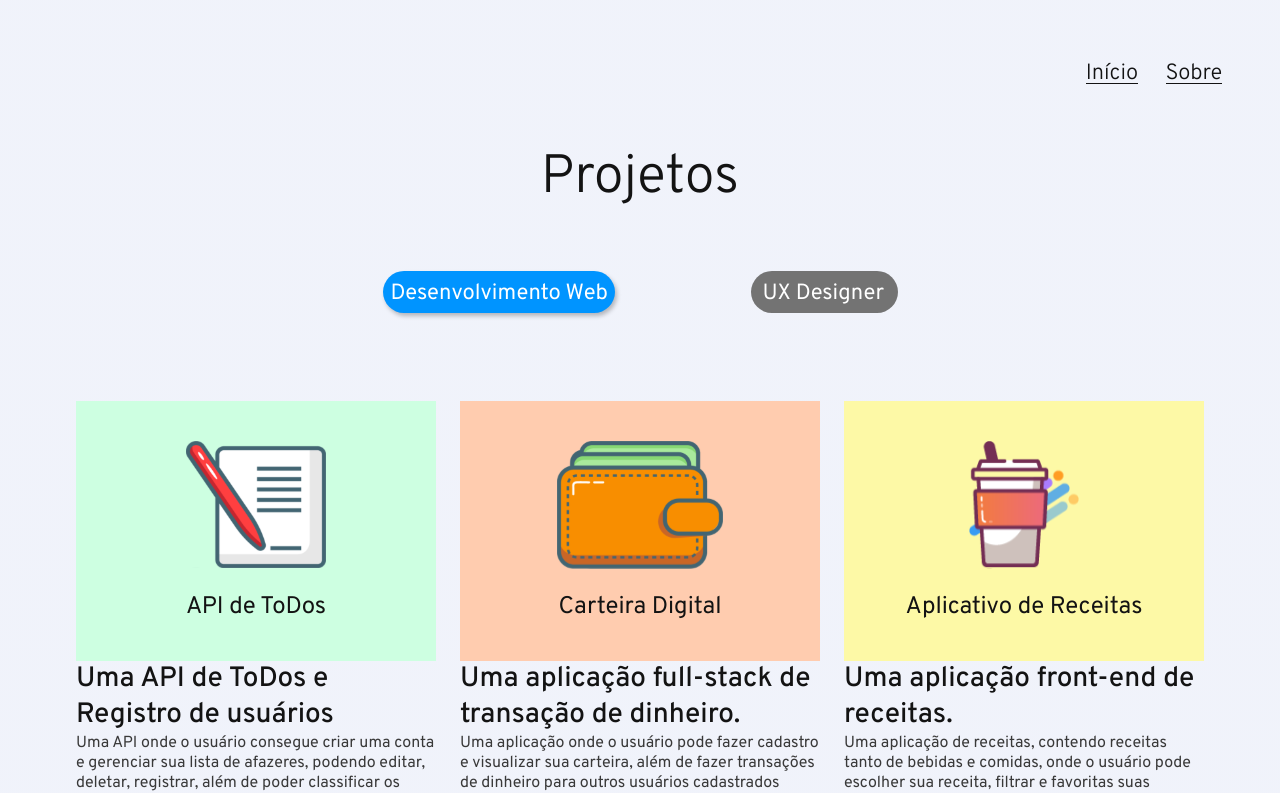
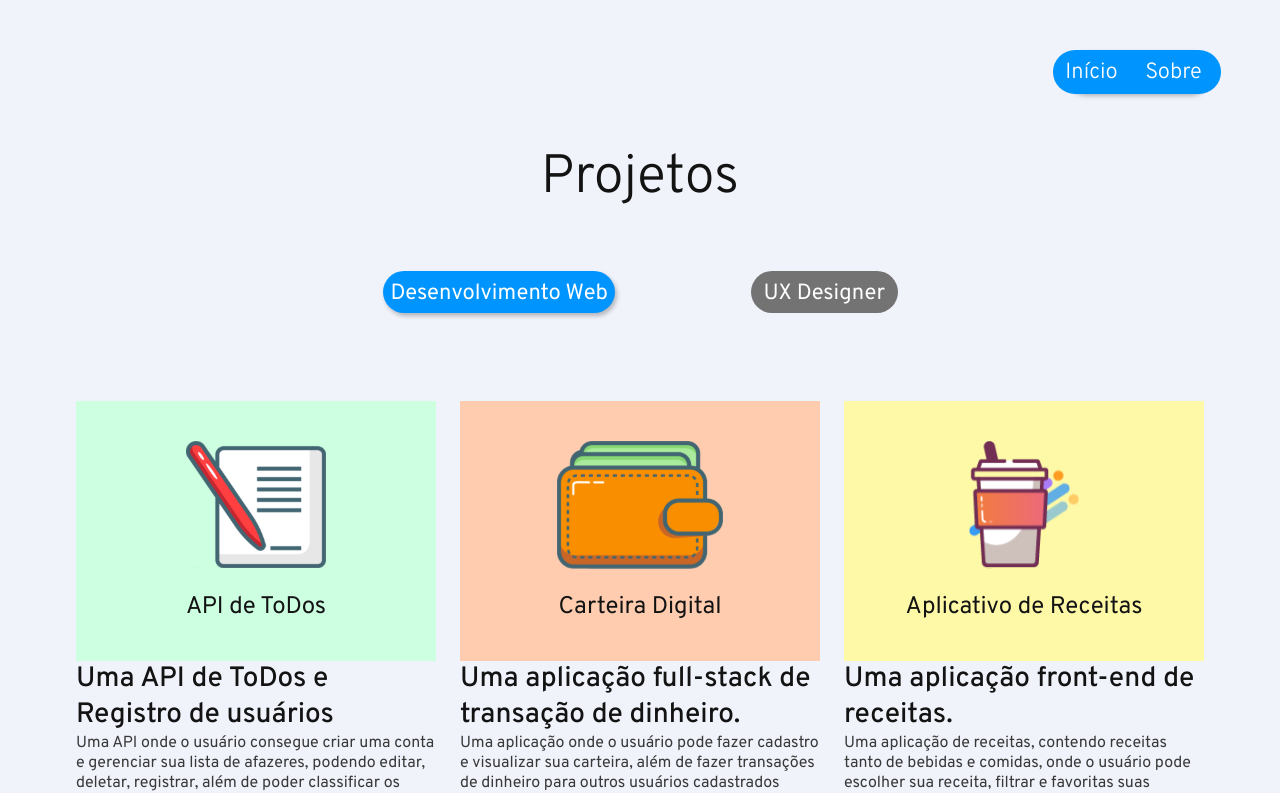
Before and after one commit to matheusjesse/portifolio-matheus-jesse, a React (Create React App) app: page /projetos in a window 1280 px wide. Shown: the top 793 px of the page. Built offline with nearby package versions, Linux system fonts and the light colour scheme; a web font is replaced by a local one.

Commit message:
style: alterando o estilo do menu de navegacao da pagina

```diff
--- a/src/componentes/Header/index.js
+++ b/src/componentes/Header/index.js
@@ -5,10 +5,10 @@ const ProjectHeader = () => {
   return(
     <div className='menuContainer'>
       <Link to="/home">
-        <div className='titleText'>Início</div>
+        <div className='titleTextLeft'>Início</div>
       </Link>
       <Link to="/about">
-        <div className='titleText'>Sobre</div>
+        <div className='titleTextRight'>Sobre</div>
       </Link>
     </div>
   )
@@ -18,10 +18,10 @@ const AboutHeader = () => {
   return(
     <div className='menuContainer'>
         <Link to="/home">
-          <div className='titleText'>Início</div>
+          <div className='titleTextLeft'>Início</div>
         </Link>
         <Link to="/projetos">
-          <div className='titleText'>Projetos</div>
+          <div className='titleTextRight'>Projetos</div>
         </Link>
     </div>
   )
--- a/src/componentes/Header/style.js
+++ b/src/componentes/Header/style.js
@@ -7,37 +7,76 @@ const HeaderContainer = styled.header`
   align-items: center;
   margin-right: 44px;
   height: 144px;
+  position: fixed;
+  top: 0;
 
   @media only screen and (max-width: 447px) {
-    margin-right: 0px;
+    margin-right: 12px;
   }
   .menuContainer {
       display: flex;
-      width: 164px;
       justify-content: space-around;
+      width: 147px;
+      height: 44px;
+      text-align: center;
+      display: flex;
+      justify-content: center;
+      align-items: center;
+      border-radius: 22px;
+      margin-right: 48px;
+      box-shadow: 2px 2px 4px 0px rgba(0, 0, 0, 0.25);
       @media only screen and (max-width: 700px) {
-      margin-right: 12px;
-
-  }
+      margin-right: 32px;
+    }
   }
 
   a {
     text-decoration: none;
   }
 
-  .titleText {
-    height: 24px;
+  .titleTextLeft {
+    display: flex;
+    width: 74px;
+    height: 44px;
+    flex-direction: column;
+    justify-content: center;
+    flex-shrink: 0;
     font-family: 'Overpass', sans-serif;
     font-size: 22px;
     font-weight: 300;
-    color: #131313;
-    border-bottom: 1px solid #131313;
+    color: #FFF;
+    background-color: #0094FF;
+    border-radius: 22px 0 0px 22px ;
+    transition: box-shadow 0.5s;
+    padding-left: 4px;
   }
 
-  .titleText:hover {
-    color: #0094FF;
-    border-bottom: 1px solid #0094FF;
+  .titleTextLeft:hover {
+    color: #FFF;
     cursor: pointer;
+    box-shadow: -1px 0px 2px 0px rgba(0, 0, 0, 0.25) inset;
+  }
+
+  .titleTextRight {
+    display: flex;
+    width: 94px;
+    height: 44px;
+    flex-direction: column;
+    justify-content: center;
+    flex-shrink: 0;
+    font-family: 'Overpass', sans-serif;
+    font-size: 22px;
+    font-weight: 300;
+    color: #FFF;
+    background-color: #0094FF;
+    border-radius: 0 22px 22px 0 ;
+    transition: box-shadow 0.5s;
+  }
+
+  .titleTextRight:hover {
+    color: #FFF;
+    cursor: pointer;
+    box-shadow: 1px 0px 2px 0px rgba(0, 0, 0, 0.25) inset;
   }
 
 `;
--- a/src/styles/AboutContainer.js
+++ b/src/styles/AboutContainer.js
@@ -9,7 +9,7 @@ export const AboutContainer = styled.div`
   flex-wrap: wrap;
   align-content: flex-start;
   background: var(--material-theme-sys-light-surface, linear-gradient(0deg, rgba(0, 90, 193, 0.04) 0%, rgba(0, 90, 193, 0.04) 100%), #FAF9FD);
-
+  padding-top: 144px ;
   .imageContainer {
     img {
       width: 388px;
--- a/src/styles/ProjetoContainer.js
+++ b/src/styles/ProjetoContainer.js
@@ -10,7 +10,7 @@ export const ProjetoContainer = styled.div`
   align-content: flex-start;
   align-items: center;
   background: var(--material-theme-sys-light-surface, linear-gradient(0deg, rgba(0, 90, 193, 0.04) 0%, rgba(0, 90, 193, 0.04) 100%), #FAF9FD);
-
+   padding-top: 144px;
   .titleProject {
     width: 100%;
     text-align: center;
@@ -65,7 +65,7 @@ export const ProjetoContainer = styled.div`
     height: 42px;
     width: 147px;
     padding-top: 9px;
-    padding-left: 12px;
+    padding-left: 13px;
     background-color:#737373;
     border-radius: 22px;
     font-family: 'Overpass', sans-serif;
```
